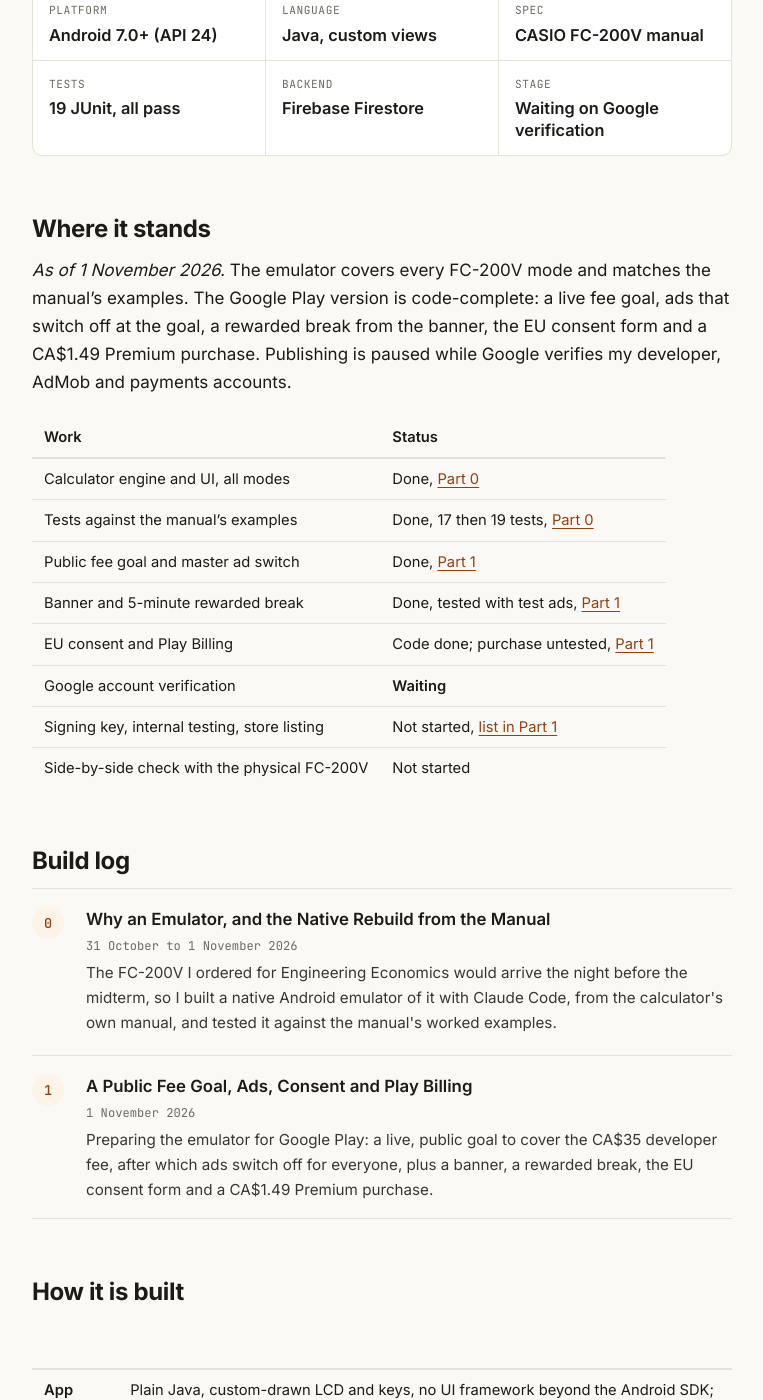
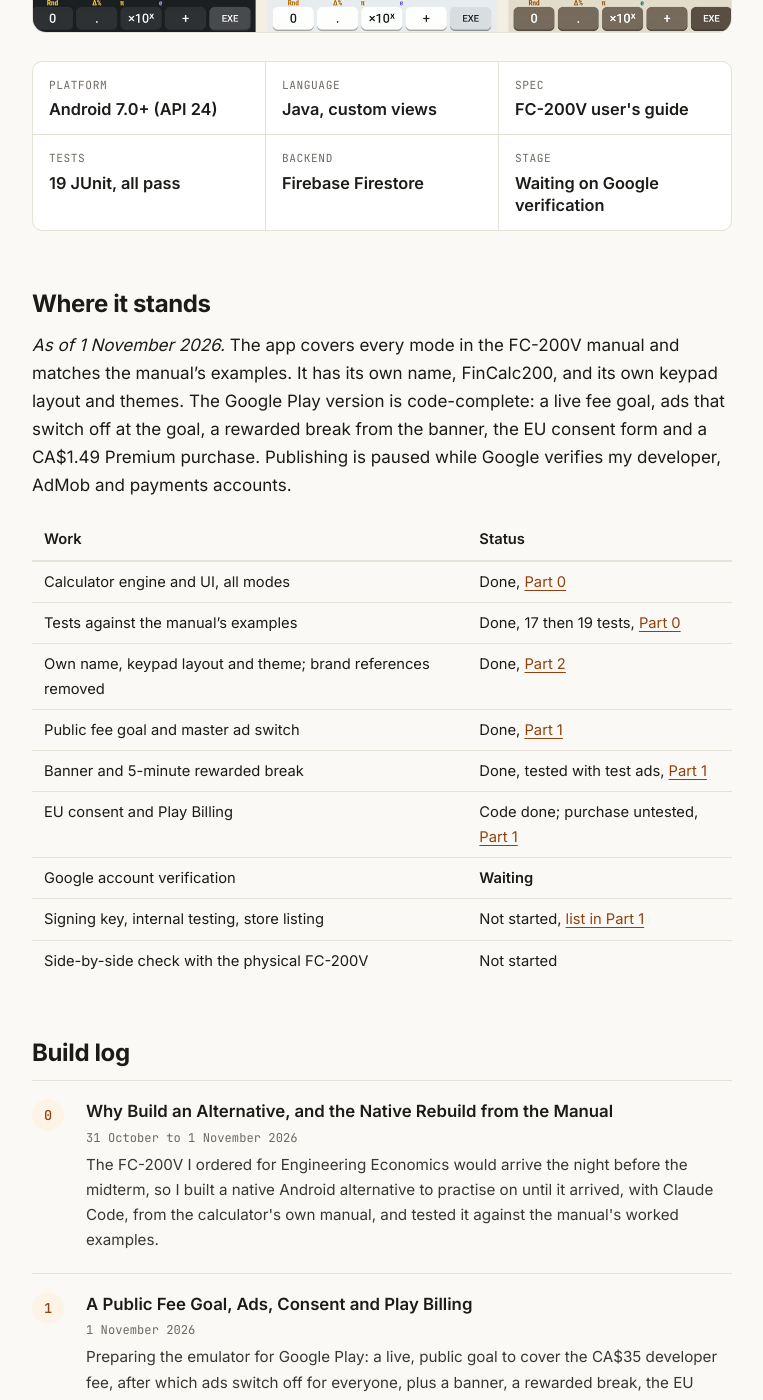
Before and after one commit to sarojratul/sarojratul.github.io, a Jekyll site: the page built from fc200v-emulator.md, in a window 1280 px wide and 1400 px high, scrolled down 938 px. Shown: the whole window, without its empty margins (258-1021 px from the left). Built offline with Jekyll 4.4.1, drawn with Linux system fonts in a browser that asks for light colours; some of the changed text lies outside the part shown.

Commit message:
Add FinCalc200 Part 2: own name, keypad and look
New Part 2 on the rename to FinCalc200, the rearranged keypad and the Retro theme.
Overview, card, nav and Part 0 now describe the app as an alternative to the FC-200V.

Co-Authored-By: Claude Opus 5.5 <noreply@anthropic.com>

```diff
--- a/_config.yml
+++ b/_config.yml
@@ -23,7 +23,7 @@ nav:
     url: /comet-air-mouse/
   - title: Turn Signal
     url: /turn-signal/
-  - title: FC-200V App
+  - title: FinCalc200
     url: /fc200v-emulator/
   - title: About
     url: /about/
--- a/fc200v-emulator.md
+++ b/fc200v-emulator.md
@@ -1,12 +1,12 @@
 ---
 layout: project
-title: FC-200V Calculator Emulator
+title: "FinCalc200: An Alternative to the FC-200V"
 permalink: /fc200v-emulator/
 series: fc200v-emulator
-description: A native Android emulator of the CASIO FC-200V financial calculator, built with Claude Code from the official manual. Project overview and build log.
-lede: The CASIO FC-200V I ordered for my Engineering Economics exams was due to arrive the night before the midterm. To practise in the meantime, I built a native Android emulator of it with Claude Code, using the calculator's manual as the specification, and tested it against the manual's worked examples. It is now being prepared for Google Play, with a public goal to cover the developer fee and then drop ads for everyone.
-hero: /images/fc200v_themes.jpg
-hero_alt: The emulator in its dark, light and classic CASIO themes
+description: FinCalc200, a native Android financial calculator I built with Claude Code as an alternative to the CASIO FC-200V, to practise on until the real calculator arrived. Project overview and build log.
+lede: The CASIO FC-200V I ordered for my Engineering Economics exams was due to arrive the night before the midterm. To practise in the meantime, I built a native Android alternative with Claude Code, using the calculator's manual as the specification, and tested it against the manual's worked examples. Renamed FinCalc200, with its own keypad layout and themes, it is now being prepared for Google Play, with a public goal to cover the developer fee and then drop ads for everyone.
+hero: /images/fincalc200_themes.jpg
+hero_alt: FinCalc200 in its dark, light and Retro themes, solving the manual's CMPD example
 hero_position: center 30%
 facts:
   - label: Platform
@@ -14,7 +14,7 @@ facts:
   - label: Language
     value: Java, custom views
   - label: Spec
-    value: CASIO FC-200V manual
+    value: FC-200V user's guide
   - label: Tests
     value: 19 JUnit, all pass
   - label: Backend
@@ -25,12 +25,13 @@ facts:
 
 ## Where it stands
 
-*As of 1 November 2026.* The emulator covers every FC-200V mode and matches the manual's examples. The Google Play version is code-complete: a live fee goal, ads that switch off at the goal, a rewarded break from the banner, the EU consent form and a CA$1.49 Premium purchase. Publishing is paused while Google verifies my developer, AdMob and payments accounts.
+*As of 1 November 2026.* The app covers every mode in the FC-200V manual and matches the manual's examples. It has its own name, FinCalc200, and its own keypad layout and themes. The Google Play version is code-complete: a live fee goal, ads that switch off at the goal, a rewarded break from the banner, the EU consent form and a CA$1.49 Premium purchase. Publishing is paused while Google verifies my developer, AdMob and payments accounts.
 
 | Work | Status |
 |---|---|
 | Calculator engine and UI, all modes | Done, [Part 0](/fc200v-emulator/part-0-why-and-the-native-rebuild/#native-rebuild-from-the-manual) |
 | Tests against the manual's examples | Done, 17 then 19 tests, [Part 0](/fc200v-emulator/part-0-why-and-the-native-rebuild/#testing-against-the-manual) |
+| Own name, keypad layout and theme; brand references removed | Done, [Part 2](/fc200v-emulator/part-2-its-own-name-keypad-and-look/) |
 | Public fee goal and master ad switch | Done, [Part 1](/fc200v-emulator/part-1-fee-goal-ads-and-billing/#firestore-goal-and-master-ad-switch) |
 | Banner and 5-minute rewarded break | Done, tested with test ads, [Part 1](/fc200v-emulator/part-1-fee-goal-ads-and-billing/#banner-and-the-rewarded-break) |
 | EU consent and Play Billing | Code done; purchase untested, [Part 1](/fc200v-emulator/part-1-fee-goal-ads-and-billing/#consent-and-play-billing) |
```
Also changed, not shown: _data/series.yml (+5 -5 lines), _posts/2026-10-31-part-0-why-and-the-native-rebuild.md (+7 -3 lines), _posts/2026-11-01-part-1-fee-goal-ads-and-billing.md (+4 -0 lines), _posts/2026-11-01-part-2-its-own-name-keypad-and-look.md (added, +105 -0 lines), images/fincalc200_card.jpg (added), images/fincalc200_themes.jpg (added).
